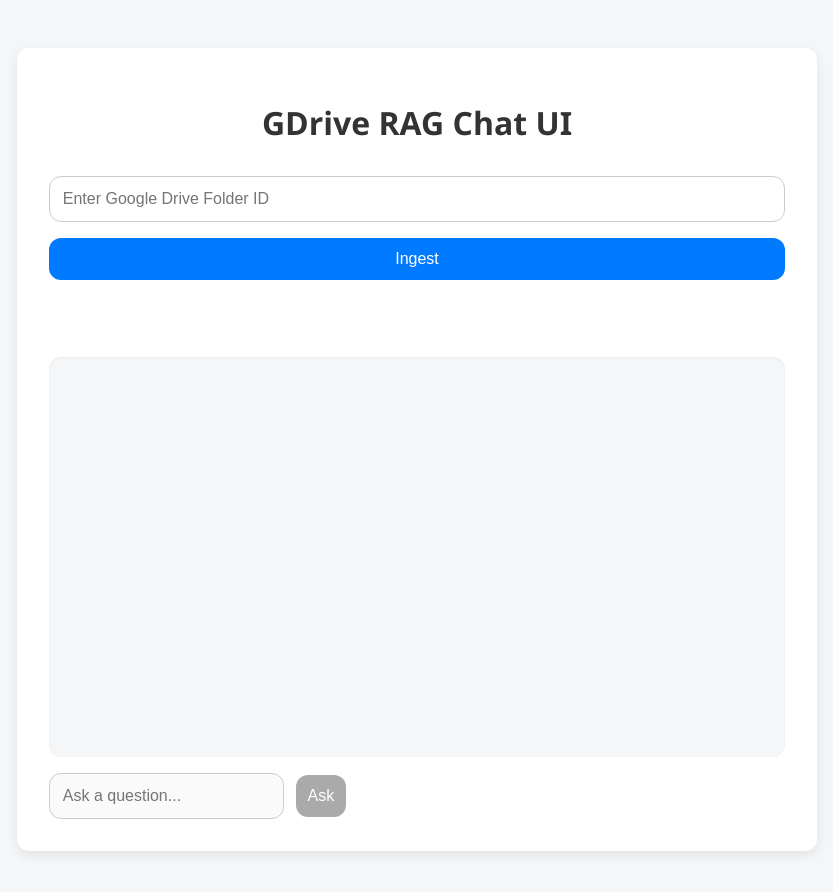
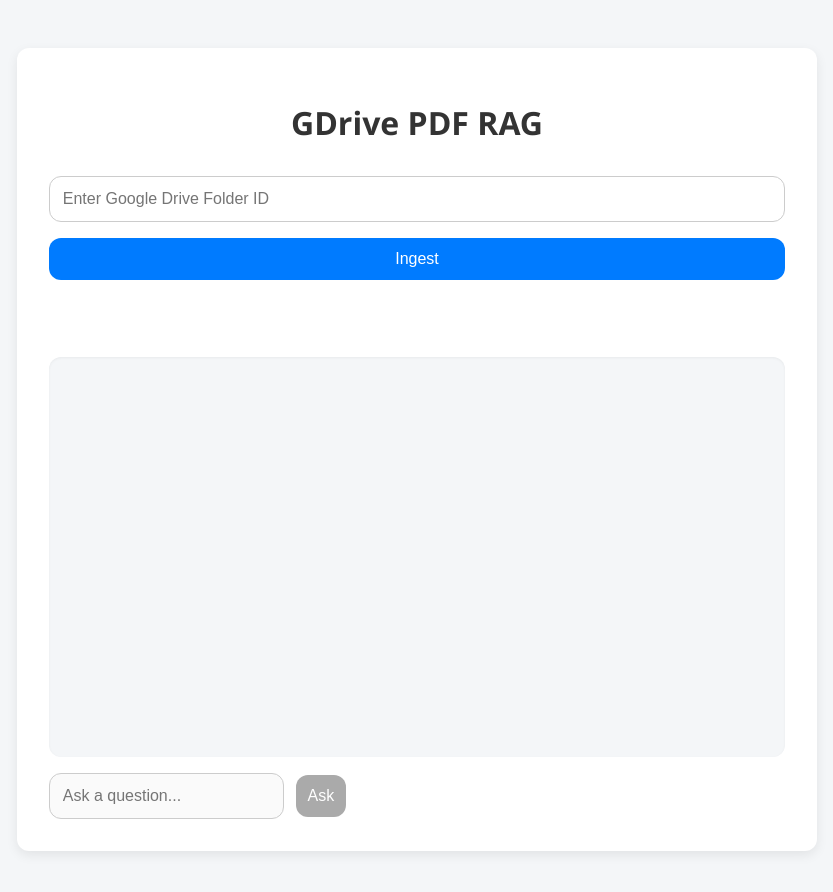
Before and after one commit to VIKNESH1211/GDrive-RAG-API-TypeScript, a website: page index.html in a window 1280 px wide. Shown: the whole page, without its empty margins (223-1056 px from the left). Drawn offline with Linux system fonts and the light colour scheme.

Commit message:
update prod 1

```diff
--- a/index.html
+++ b/index.html
@@ -143,7 +143,7 @@
 </head>
 <body>
   <div class="container">
-    <h1>GDrive RAG Chat UI</h1>
+    <h1>GDrive PDF RAG</h1>
 
     <div class="controls">
       <input type="text" id="folderIdInput" placeholder="Enter Google Drive Folder ID" />
```
